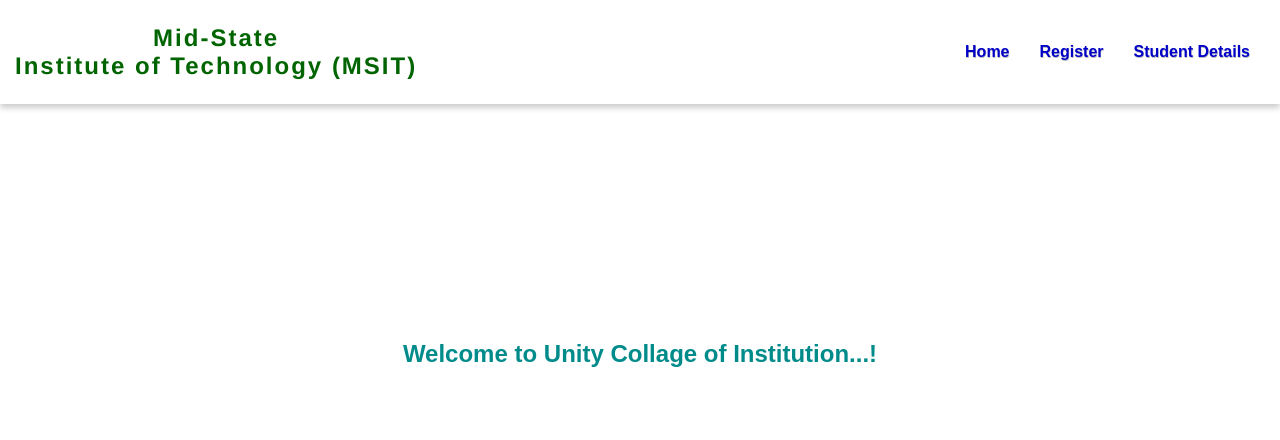
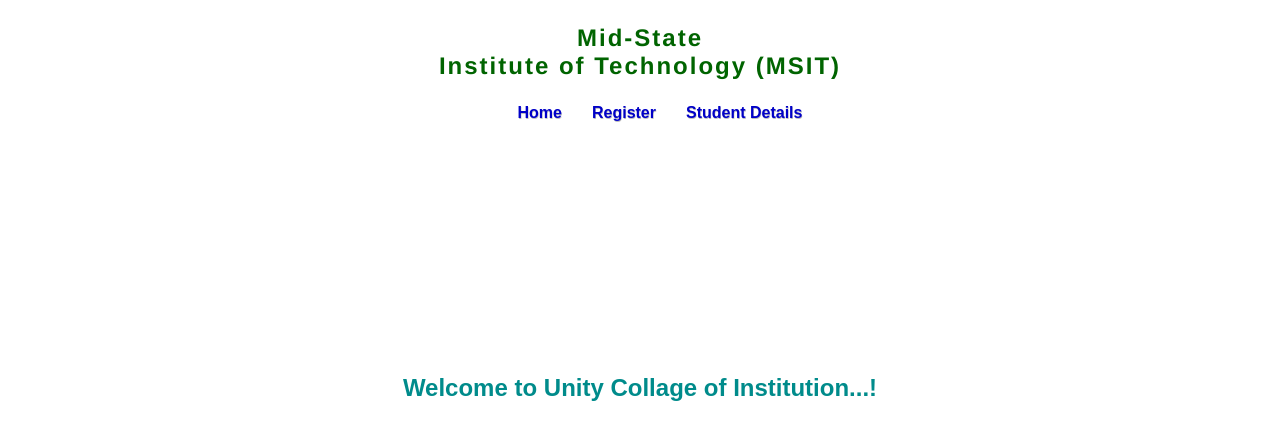
Before and after one commit to MITHUNMP157/student-crud-app-v4, a React (Create React App) app: page / in a window 1280 px wide. Shown: the top 440 px of the page. Built offline with nearby package versions, Linux system fonts and the light colour scheme; no server answers; the HTML template or start-up script is replaced by a standard one.

Commit message:
Update Header.css

```diff
--- a/src/component/Header.css
+++ b/src/component/Header.css
@@ -3,7 +3,7 @@ body {
   width: 100%;
 }
 
-.nav-bar {
+/*.nav-bar {
   background-color: #ffffff;
   box-shadow: 0 4px 6px rgba(0, 0, 0, 0.2);
   display: flex;
@@ -14,7 +14,7 @@ body {
   position: sticky;
   top: 0;
   z-index: 1000;
-}
+}*/
 .logo h3 {
   font-family: "Franklin Gothic Medium", "Arial Narrow", Arial, sans-serif;
   color: #006400;
```
